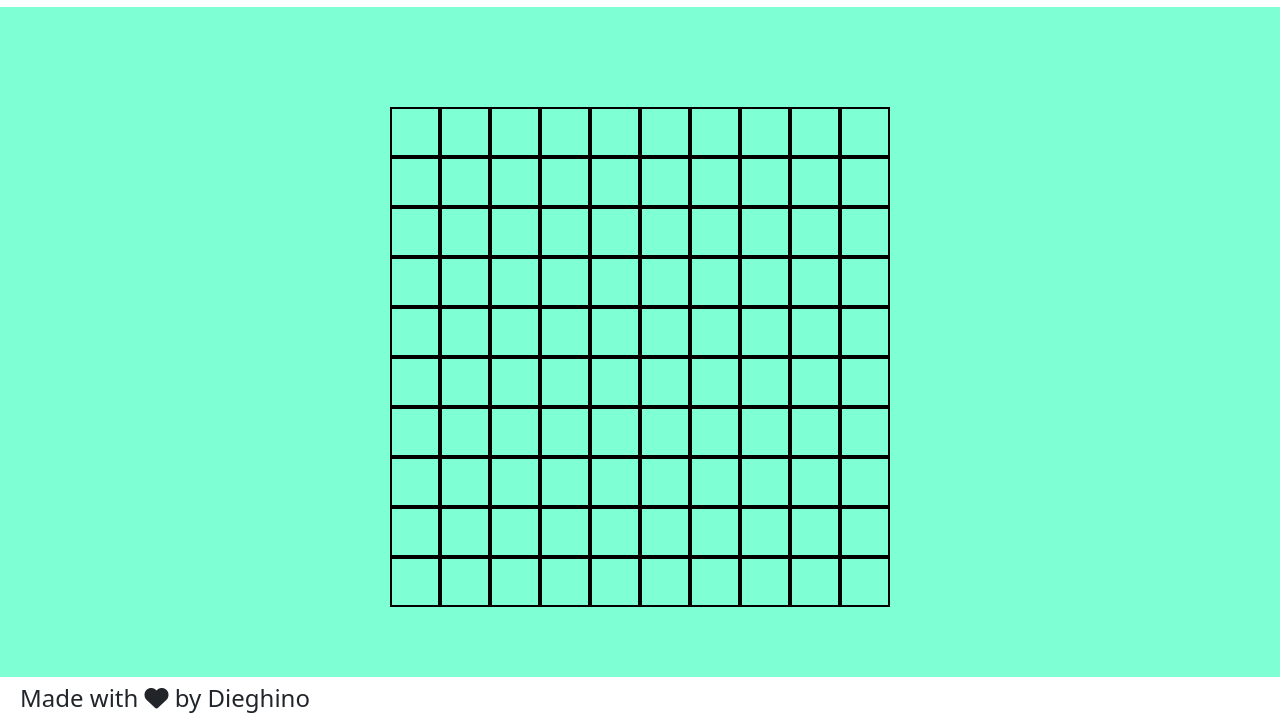
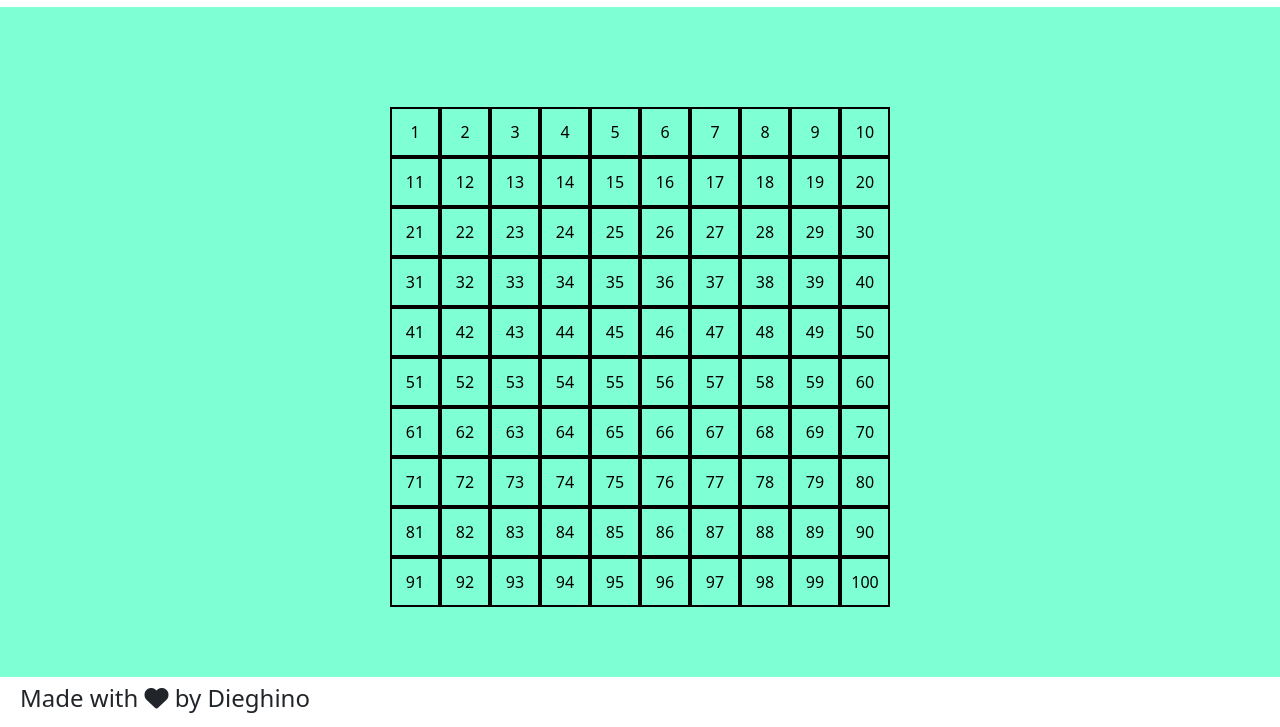
Before and after one commit to dieghino26/js-campominato-grid, a plain HTML site: page index.html in a window 1280 px wide. Shown: the part 73-800 px from the top of the page. Drawn offline with nearby package versions, Linux system fonts and the light colour scheme.

Commit message:
added numbers

```diff
--- a/css/style.css
+++ b/css/style.css
@@ -54,6 +54,12 @@ main {
     border: 2px solid black;
 
     cursor: pointer;
+
+    display: flex;
+    align-items: center;
+    justify-content: center;
+
+    color: black;
 }
 
 .cell.clicked {
--- a/index.html
+++ b/index.html
@@ -34,7 +34,7 @@
     </header>
     <main class="container">
         <div id="grid">
-            <div class="cell"></div>
+
         </div>
     </main>
     <footer>
--- a/js/campominato.js
+++ b/js/campominato.js
@@ -6,10 +6,11 @@ const rows = 10
 const cols = 10
 const totalCells = rows * cols
 
-for (let i = 1; i < totalCells; i++) {
+for (let i = 0; i < totalCells; i++) {
     //cella
     const cell = document.createElement("div")
     cell.className = "cell"
+    cell.innerText = i + 1
     //aggiungere in pagina
     grid.appendChild(cell)
 }
```
